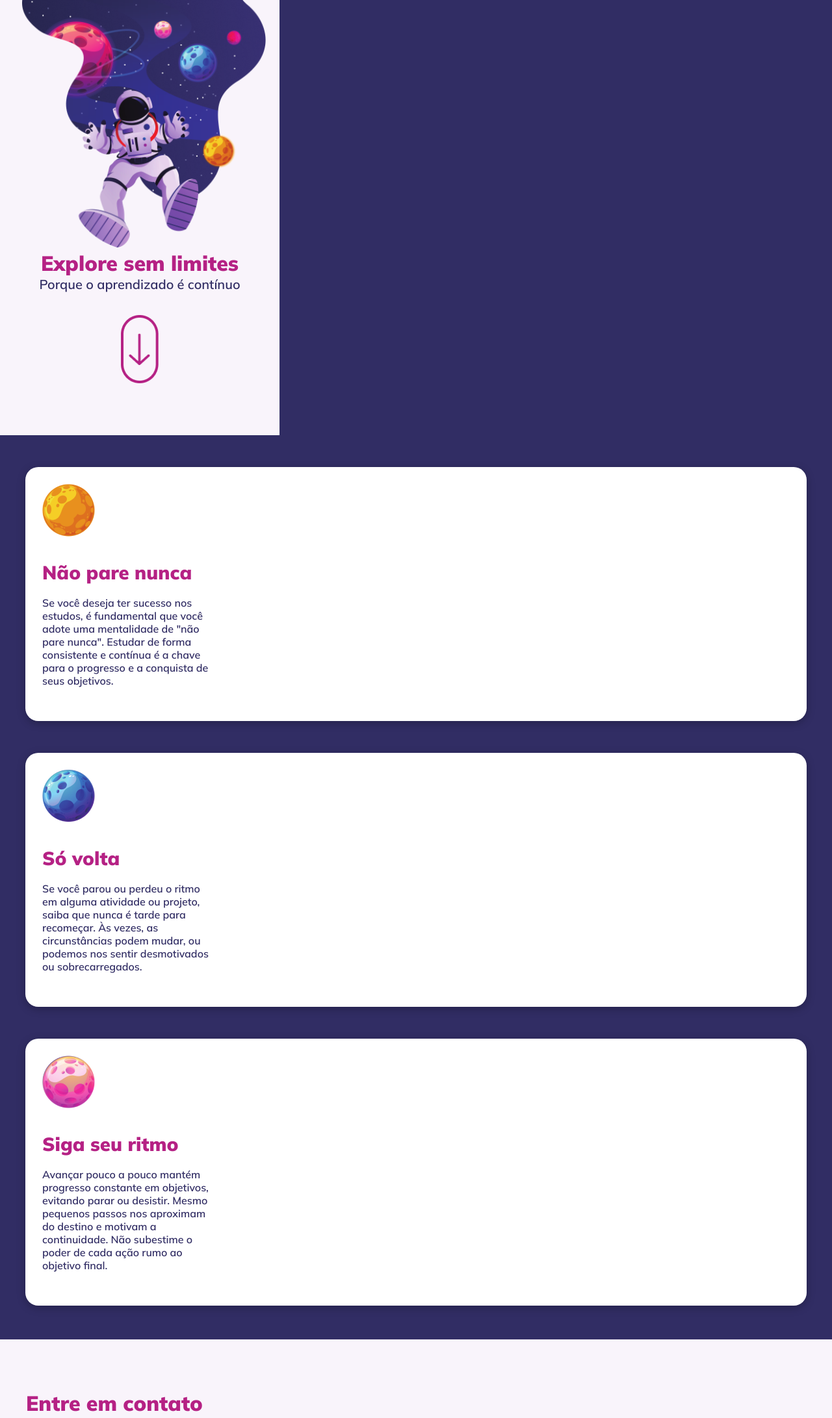
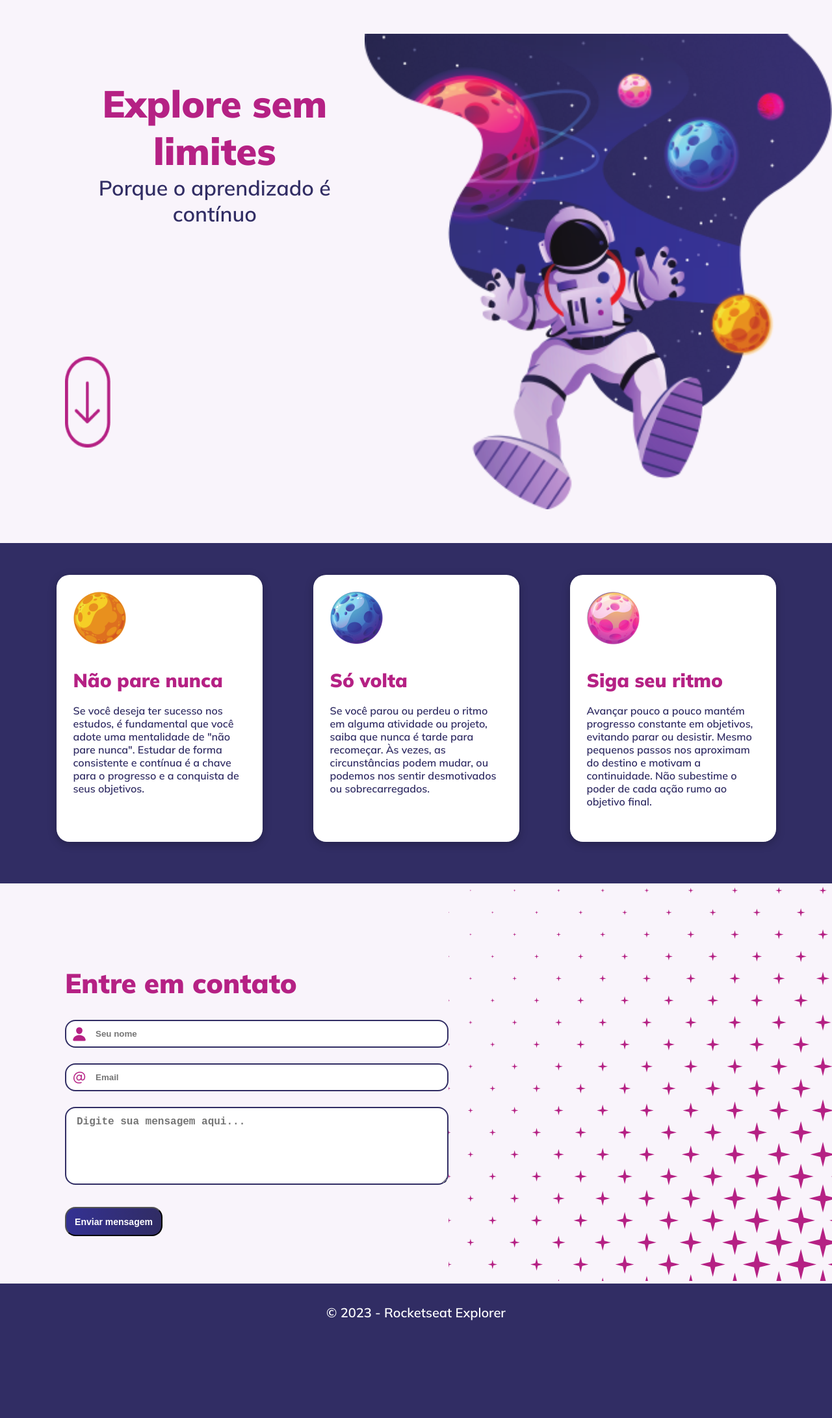
Before and after one commit to AndreAraujodev/Intensivao_Projeto_Stage4, a plain HTML site: page index.html in a window 1280 px wide. Shown: the top 2183 px of the page at 65% size. After the commit the page ends 2065 px from the top, so only its background shows below. Drawn offline with Linux system fonts and the light colour scheme.

Commit message:
Projeto final

```diff
--- a/index.html
+++ b/index.html
@@ -13,12 +13,15 @@
 <body>
 
   <header class="header__container">
-    <div class="header__img">
+    <div class="header">
       <img class="header__img__astronaut" src="./assets/image 11970.png" alt="imagem astronauta">
     </div>
+    <div class="header__text">
       <h2>Explore sem limites</h2>
       <p>Porque o aprendizado é contínuo</p>
       <img class="header__container_arrow" src="./assets/Group 24.png" alt="icone seta">
+    </div>
+
   </header>
 
   <main class="container__card">
@@ -40,6 +43,9 @@
       <p class="cards__text">Avançar pouco a pouco mantém progresso constante em objetivos, evitando parar ou desistir. Mesmo pequenos passos nos aproximam do destino e motivam a continuidade. Não subestime o poder de cada ação rumo ao objetivo final.</p>
     </div>
 
+  </main>
+
+    <div class="container__contato">
       <section class="contato__card">
         <h4 class="contato__card__title">Entre em contato</h4>
         <input class="contato__card_inputtext" type="text" placeholder="Seu nome"/>
@@ -48,11 +54,20 @@
         <button class="contato__button">Enviar mensagem</button>
       </section>
 
+      <div class="contato__card__imagem">
+        <img src="./assets/image 11976.png" alt=""/>
+
+      </div>
+
+    </div>
+
+
+
     <footer>© 2023 - Rocketseat Explorer</footer>
 
 
 
-  </main>
+
 
 
 
--- a/style.css
+++ b/style.css
@@ -1,6 +1,7 @@
 * {
   margin: 0;
   padding: 0;
+  box-sizing: border-box;
 }
 
 body {
@@ -13,15 +14,27 @@ body {
  display: flex;
  flex-direction: column;
  justify-content: center;
- width: 430px;
+ width: 100%;
 
+}
+
+.header {
+  padding: 0 auto;
+  text-align: center;
+   display: flex;
+  flex-direction: column;
+  text-align: center;
+}
+
+.header__text {
+ text-align: center;
 }
 
 .header__container .header__img__astronaut{
   width: 375px;
-  margin: 0 34px;
+  margin: auto;
+}
 
-}
 
 .header__container h2 {
   margin-top: 17px;
@@ -43,9 +56,9 @@ body {
 
 .header__container .header__container_arrow {
   width: 58.587px;
-  height: 105px;
   margin: 35px auto;
   margin-bottom: 80px;
+  text-align: center;
 }
 
 .container__card {
@@ -88,6 +101,7 @@ body {
   flex-direction: column;
   background: #F9F4FB;
   margin-top: 52px;
+  width: 100%;
 
 }
 
@@ -169,3 +183,126 @@ color: #FFF;
 font-size: 20px;
 font-weight: 600;
 }
+
+.contato__card__imagem {
+  display: none;
+
+}
+
+@media screen and (min-width: 431px) {
+
+  .header__container {
+    flex-direction: row-reverse;
+    height: 836px;
+
+  }
+
+  .header__container .header__img__astronaut {
+    width: 719.36px;
+    height: 732.357px;
+
+  }
+
+  .header__text {
+    display: flex;
+    flex-direction: column;
+    justify-content: center;
+    align-items: flex-start;
+    width: 50%;
+    padding-left: 100px;
+    margin: 0 0 25px 0;
+  }
+
+  .header__container h2 {
+    margin: 0;
+    padding: 0;
+    font-size: 58px;
+    font-weight: 900;
+
+  }
+
+  .header__container p {
+    font-size: 32px;
+
+  }
+
+  .header__container .header__container_arrow {
+    width: 70px;
+    height: 140px;
+    margin: 0;
+    margin-top: 200px;
+
+  }
+
+  .container__card {
+    flex-direction: row;
+    justify-content: center;
+    margin-bottom: 64px;
+
+
+  }
+
+  .card__title {
+    font-size: 20px;
+
+  }
+
+  .cards__text {
+    font-size: 20px;
+
+  }
+
+  .container__contato {
+    display: flex;
+    width: 100%;
+    background: #F9F4FB;
+
+  }
+
+  .contato__card {
+    width: 50%;
+
+  }
+
+  .contato__card__title, .contato__card_inputtext, .contato__card_email, .contato__mensagem  {
+    margin: 0;
+  }
+
+  .contato__card {
+    margin-left: 100px;
+
+  }
+
+  .contato__card__title {
+    padding: 0;
+    font-size: 42px;
+    font-weight: 900;
+    margin: 75px 0 30px;
+  }
+
+  .contato__card_inputtext {
+    width: 590px;
+    margin-bottom: 24px;
+
+  }
+
+  .contato__card_email {
+    width: 590px;
+    margin-bottom: 24px;
+
+  }
+
+  .contato__mensagem {
+    width: 590px;
+    height: 120px;
+  }
+
+  .contato__button {
+    margin-left: 0;
+  }
+
+  .contato__card__imagem {
+    display: block;
+    overflow: hidden;
+  }
+}
```
Also changed, not shown: assets/11111111.svg (added), assets/image 11976.png (added), assets/image 11976.svg (added), assets/image trans.svg (added). Lines whose indentation alone changed are shown as unchanged.
